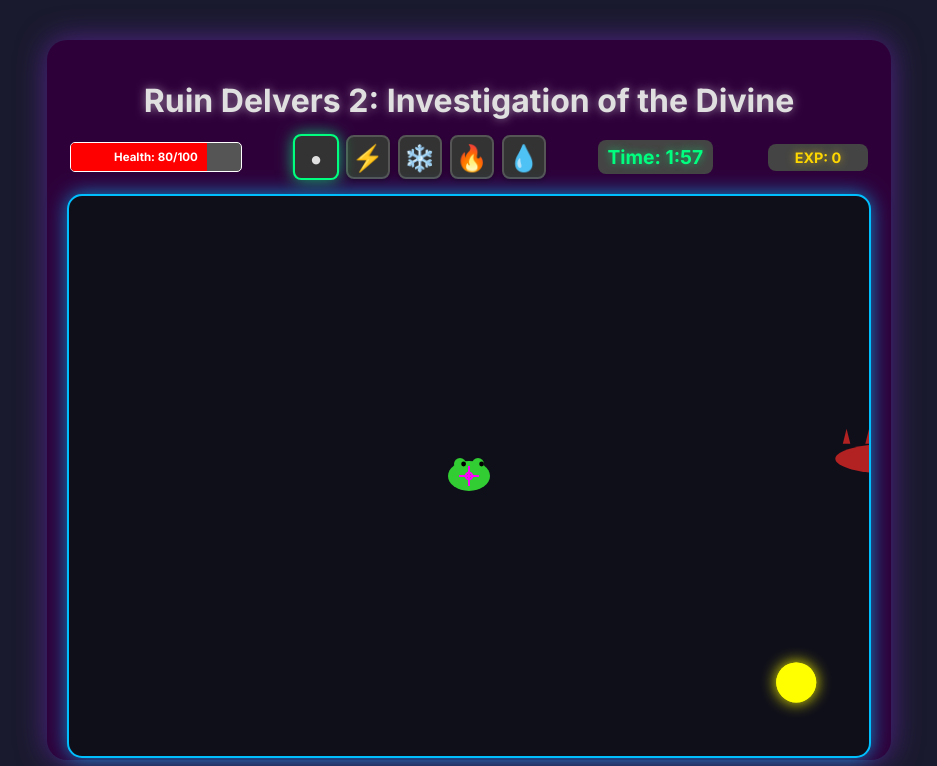
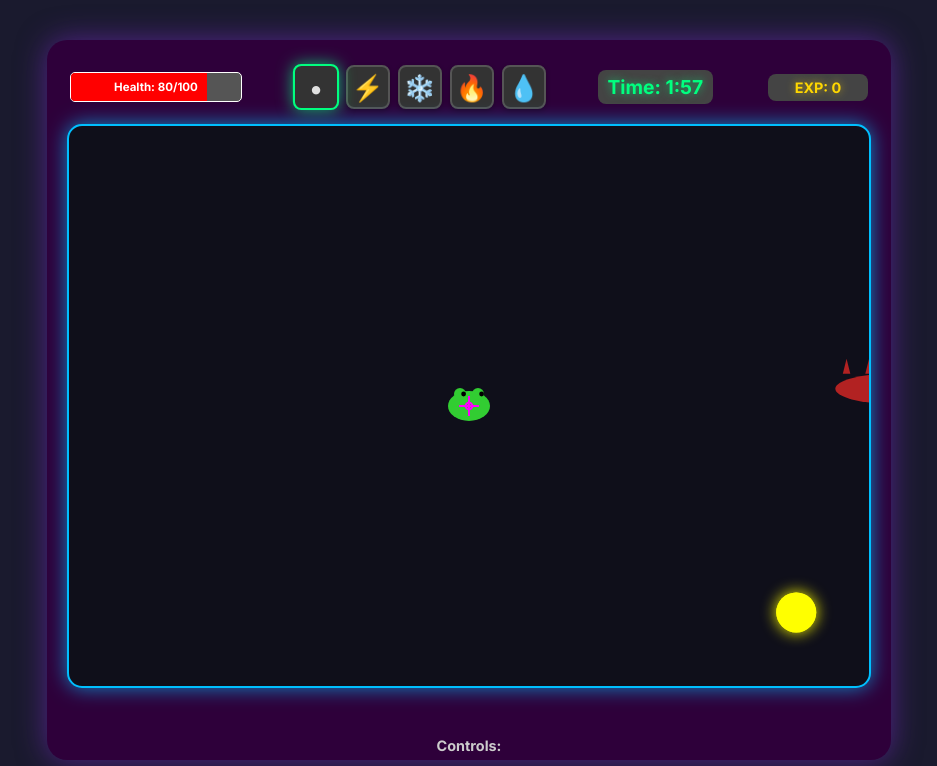
Before and after one commit to kaeruu42/LaserShooter, a plain HTML site: page index.html in a window 1280 px wide. Both pictures are taken after a click on the button "Start Game". Shown: the top 766 px of the page, without its empty margins (171-1108 px from the left). Drawn offline with Linux system fonts and the light colour scheme.

Commit message:
hide title

```diff
--- a/index.html
+++ b/index.html
@@ -269,7 +269,7 @@
             box-shadow: 0 3px 10px rgba(0, 191, 255, 0.3);
         }
 
-        /* Media query for smaller screens to collapse title */
+        /* Media query for smaller screens to collapse title and scale HUD */
         @media (max-width: 600px) {
             h1 {
                 font-size: 1.5em; /* Smaller main game title */
@@ -314,7 +314,7 @@
 </head>
 <body>
     <div class="game-container">
-        <h1>Ruin Delvers 2: Investigation of the Divine</h1>
+        <h1 id="gameTitle">Ruin Delvers 2: Investigation of the Divine</h1>
 
         <!-- Title Screen -->
         <div id="titleScreen">
@@ -374,6 +374,7 @@
         // Title Screen elements
         const titleScreen = document.getElementById('titleScreen');
         const startButton = document.getElementById('startButton');
+        const gameTitle = document.getElementById('gameTitle'); // Get the main game title element
 
 
         // Player properties (MOVED TO TOP)
@@ -714,8 +715,9 @@
         restartButton.addEventListener('click', () => {
             // Hide game over screen
             gameOverScreen.style.display = 'none';
-            // Show title screen
+            // Show title screen and game title
             titleScreen.style.display = 'flex';
+            gameTitle.style.display = 'block'; // Show the main game title
             gameState = 'title'; // Set game state back to title
         });
 
@@ -1257,6 +1259,7 @@
         // Function to start the game from the title screen
         function startGame() {
             titleScreen.style.display = 'none'; // Hide title screen
+            gameTitle.style.display = 'none'; // Hide the main game title when playing
             // Show game elements
             const topHud = document.querySelector('.top-hud');
             const controlsInfo = document.querySelector('.controls-info');
@@ -1290,6 +1293,7 @@
                 // document.querySelector('.bottom-hud').style.display = 'none'; // Removed
                 document.querySelector('.controls-info').style.display = 'none';
                 canvas.style.display = 'none';
+                gameTitle.style.display = 'block'; // Show title again on game over/win
                 return; // Stop updating game state
             }
 
@@ -1520,6 +1524,7 @@
                         // document.querySelector('.bottom-hud').style.display = 'none'; // Removed
                         document.querySelector('.controls-info').style.display = 'none';
                         canvas.style.display = 'none';
+                        gameTitle.style.display = 'block'; // Show title again on game over/win
                     }
                     continue; // Skip projectile collision check for this enemy as it's removed
                 }
@@ -1663,6 +1668,7 @@
             document.querySelector('.controls-info').style.display = 'none';
             canvas.style.display = 'none';
             titleScreen.style.display = 'flex'; // Ensure title screen is visible
+            gameTitle.style.display = 'block'; // Ensure the main game title is visible initially
 
             gameLoop(); // Start the loop, but it will only update/draw if gameState is 'playing'
         };
```
